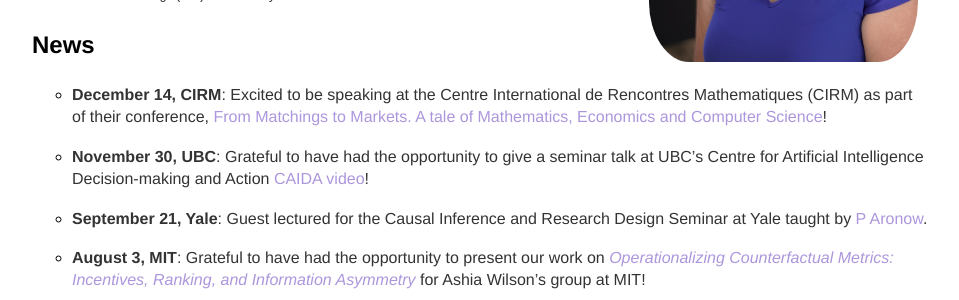
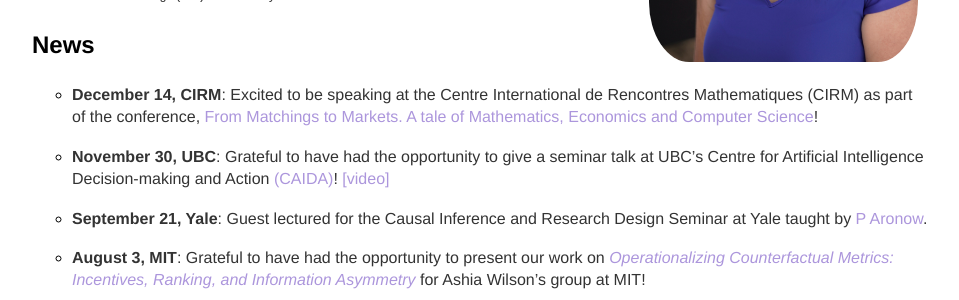
Before and after one commit to serenalwang/serenalwang.github.io, a Jekyll site: the page built from index.md, in a window 1280 px wide. Shown: the part 544-844 px from the top of the page, without its empty margins (160-1119 px from the left). Built offline with Jekyll 4.4.1, drawn with Linux system fonts in a browser that asks for light colours.

Commit message:
edited news

```diff
--- a/index.md
+++ b/index.md
@@ -15,9 +15,9 @@ My research focuses on understanding and improving the long term societal impact
 Email: `serenalwang (at) berkeley.edu`
 
 ### News
-- **December 14, CIRM**: Excited to be speaking at the Centre International de Rencontres Mathematiques (CIRM) as part of their conference, [From Matchings to Markets. A tale of Mathematics, Economics and Computer Science](https://conferences.cirm-math.fr/2879.html)!
+- **December 14, CIRM**: Excited to be speaking at the Centre International de Rencontres Mathematiques (CIRM) as part of the conference, [From Matchings to Markets. A tale of Mathematics, Economics and Computer Science](https://conferences.cirm-math.fr/2879.html)!
 
-- **November 30, UBC**: Grateful to have had the opportunity to give a seminar talk at UBC's Centre for Artificial Intelligence Decision-making and Action [CAIDA](https://caida.ubc.ca/event/operationalizing-counterfactual-metrics-incentives-ranking-and-information-asymmetry-serena) [video](https://caida.ubc.ca/videos)!
+- **November 30, UBC**: Grateful to have had the opportunity to give a seminar talk at UBC's Centre for Artificial Intelligence Decision-making and Action [(CAIDA)](https://caida.ubc.ca/event/operationalizing-counterfactual-metrics-incentives-ranking-and-information-asymmetry-serena)! [[video]](https://caida.ubc.ca/videos)
 
 - **September 21, Yale**: Guest lectured for the Causal Inference and Research Design Seminar at Yale taught by [P Aronow](https://politicalscience.yale.edu/people/p-aronow).
 
```
